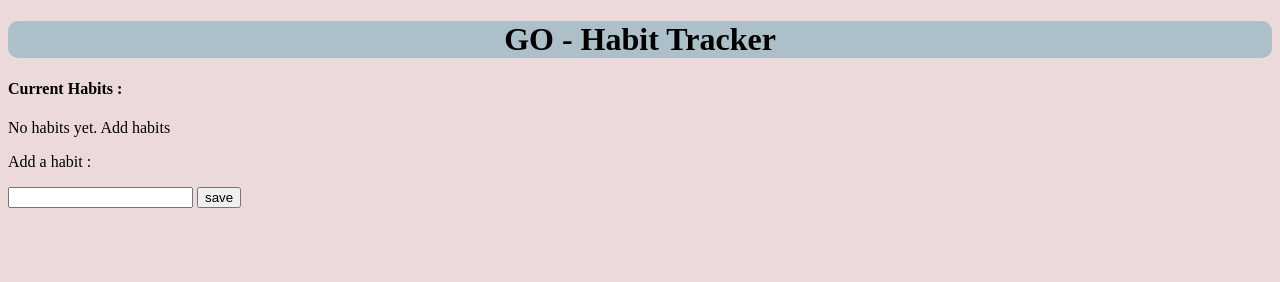
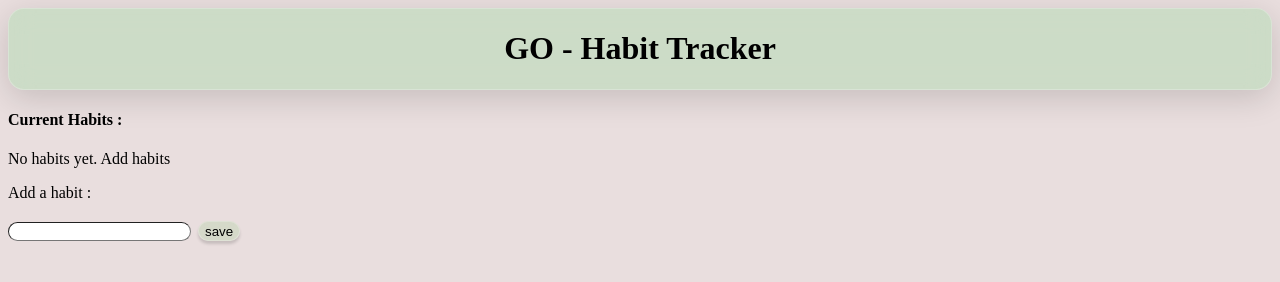
Before and after one commit to TanvirSingh9211/GO-habit-tracker, a plain HTML site: page index.html in a window 1280 px wide. Drawn offline with Linux system fonts and the light colour scheme.

Commit message:
made changes in UI,added psuh effects to btn

```diff
--- a/index.html
+++ b/index.html
@@ -21,7 +21,7 @@
 
     <div>
         <p>Add a habit : </p>
-        <input type="text" id="form"> <button onclick=addHabits()>save</button>
+        <input type="text" id="form"> <button onclick=addHabits() class="btn push-btn">save</button>
     </div>
     <script src="script.js"></script>
 </body>
--- a/script.js
+++ b/script.js
@@ -72,6 +72,10 @@
       btn.textContent = "Done";
       del.textContent = "🗑️";
       edit.textContent = "⚙️";
+      btn.classList.add('btn','push-btn');
+      del.classList.add('btn','push-btn');
+      edit.classList.add('btn','push-btn');
+
 
       con.textContent = habit.name + "     " +habit.streakCount+"  🔥";
       btn.onclick = ()=>{
--- a/style.css
+++ b/style.css
@@ -1,10 +1,34 @@
 /*design of my web app*/
 #heading {
     text-align: center;
-    background-color: rgba(27, 131, 159, 0.3);
-    border-radius: 10px;
+    background: rgba(45, 206, 72, 0.15);
+    backdrop-filter: blur(12px);
+    border: 1px solid rgba(255, 255, 255, 0.25);
+    box-shadow: 0 8px 32px 0 rgba(0, 0, 0, 0.15);
+    border-radius: 16px;
 
 }
 body{
-    background-color:rgb(236, 218, 218) ;
+    display:block;
+    background-color:rgb(233, 222, 222) ;
 }
+
+#form {
+    border-radius: 10px;
+    border-width: 1px;
+}
+
+.btn {
+    height: 20px;
+    background: rgba(103, 185, 80, 0.15);
+    backdrop-filter: blur(12px);
+    border: 1px solid rgba(255, 255, 255, 0.25);
+    box-shadow: 0 3px 3px 0 rgba(0, 0, 0, 0.15);
+    border-radius: 16px;
+    cursor: pointer;
+    margin: 3px;
+}
+.push-btn:active {
+        transform: translateY(2px);
+        box-shadow: 0 1px #2d6a31;
+    }
```
